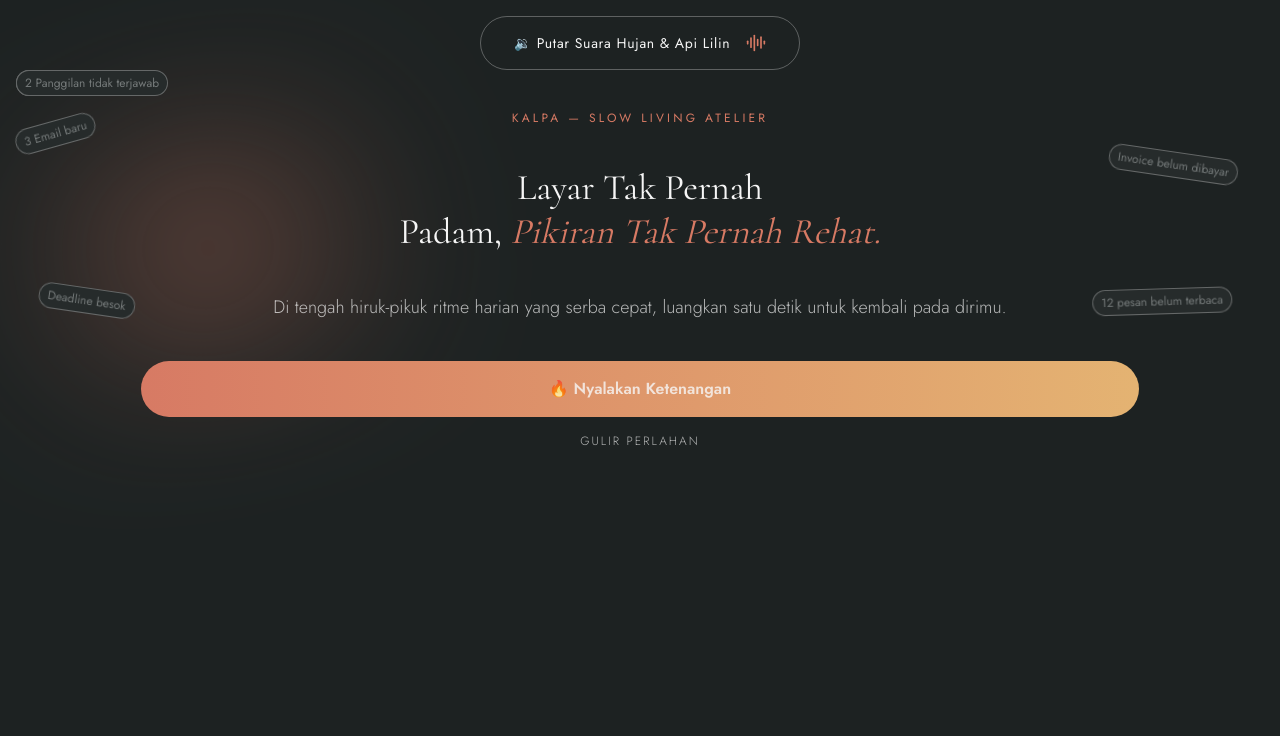
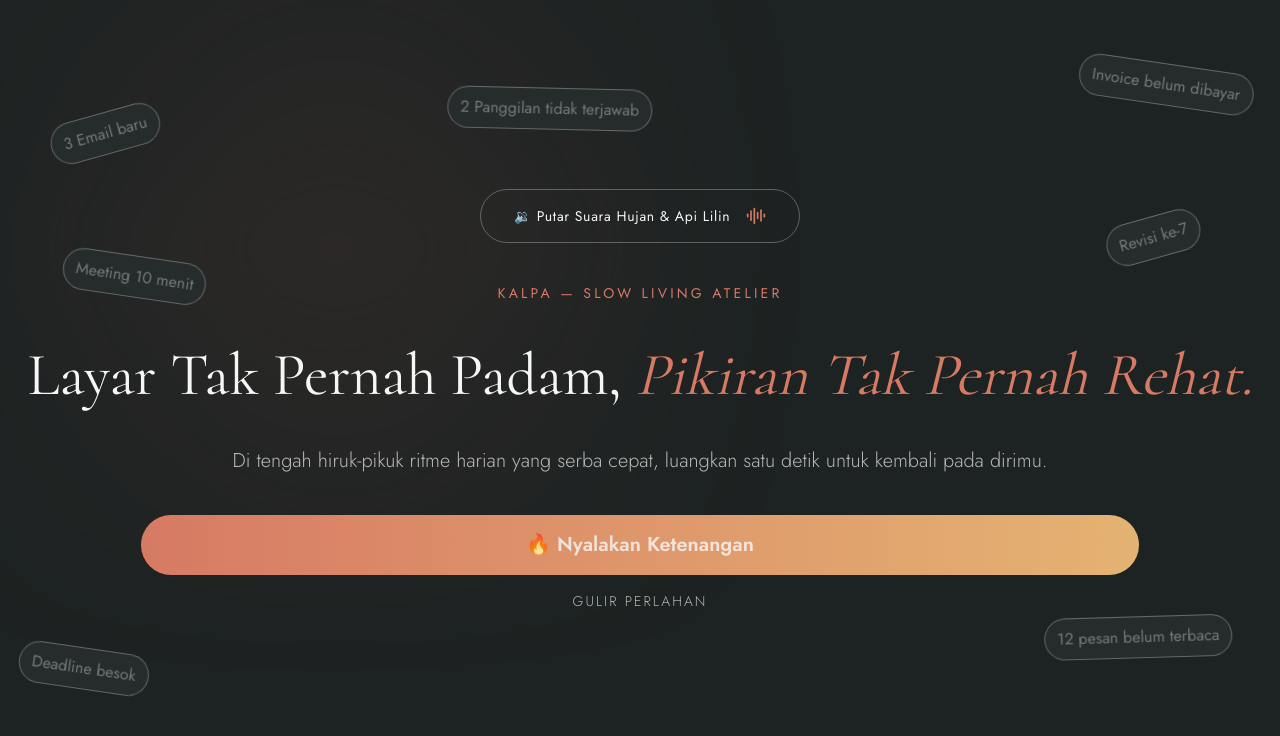
Before and after one commit to RizkyJulianto/Kalpa, a website: page index.html in a window 1280 px wide. Drawn offline with nearby package versions, Linux system fonts and the light colour scheme; files that its build step writes are made by us from their sources.

Commit message:
feat: implement hero section in tablet view

```diff
--- a/src/css/section/hero.css
+++ b/src/css/section/hero.css
@@ -1,5 +1,5 @@
 .hero {
-    @apply w-full bg-black h-dvh p-4 relative z-1
+    @apply w-full bg-black h-dvh p-4 relative z-1 flex flex-col justify-center
 }
 
 .audio {
@@ -19,7 +19,7 @@
 }
 
 .floating-text span {
-    @apply absolute text-sirocco text-xs bg-outerspace border border-cloud/30 rounded-full py-1 px-2
+    @apply absolute text-sirocco text-xs md:text-base bg-outerspace border border-cloud/30 rounded-full py-1 px-2 md:py-2 md:px-3
 }
 
 @keyframes float-slow {
@@ -33,46 +33,52 @@
 }
 
 .floating-text span.text-1 {
-    @apply top-[16%] -rotate-12;
+    @apply top-[13%] md:top-[15%] md:left-[4%] -rotate-12;
     animation: float-slow 3s ease-in-out infinite;
 }
 
 .floating-text span.text-2 {
-    @apply top-[18%] rotate-12 right-10 -z-1;
+    @apply top-[12%] md:top-[7%] rotate-12 right-6 -z-1;
     animation: float-reverse 3s ease-in-out infinite;
 }
 
 .floating-text span.text-3 {
-    @apply top-[35%] rotate-12 left-10 -z-1;
+    @apply top-[50%] md:top-[80%] rotate-12 left-5 -z-1;
     animation: float-reverse 3s ease-in-out infinite;
 }
 .floating-text span.text-4 {
-    @apply top-[37%] rotate-2 right-12 -z-1;
+    @apply top-[55%] md:top-[78%] rotate-2 right-12 -z-1;
     animation: float-slow 3s ease-in-out infinite;
 }
 
 .floating-text span.text-5 {
-    @apply hidden md:block
+    @apply hidden md:block md:right-[6%] md:top-[28%] -rotate-12;
+    animation: float-slow 3s ease-in-out infinite;
 }
 .floating-text span.text-6 {
-    @apply hidden md:block
+    @apply hidden md:block md:top-[31%] md:left-[5%] -z-1 rotate-12;
+    animation: float-reverse 3s ease-in-out infinite;
 }
 .floating-text span.text-7 {
-    @apply hidden md:block
+    @apply hidden md:block md:top-[10%] md:left-[35%] rotate-5;
+    animation: float-reverse 3s ease-in-out infinite;
 }
 
 
-
 .tagline {
-    @apply mt-10 flex justify-center text-japonica font-sans text-xs uppercase font-normal tracking-[0.2rem]
+    @apply mt-10 flex justify-center text-japonica font-sans text-xs md:text-sm uppercase font-normal tracking-[0.2rem]
 }
 
 .overlay-circle {
-    @apply block w-56 h-20 rounded-full bg-japonica absolute -z-10 -rotate-12 blur-[100px] top-[26%] left-24
+    @apply block w-56 h-20 rounded-full bg-japonica absolute -z-10 -rotate-12 md:rotate-180 blur-[150px] top-[26%] left-24 md:left-56
 }
 
 .title {
-    @apply mt-10 text-center font-serif text-cloud text-4xl leading-11
+    @apply mt-10 text-center font-serif text-cloud text-4xl md:text-6xl leading-11 md:leading-16
+}
+
+.title br {
+    @apply block md:hidden
 }
 
 .title span {
@@ -84,7 +90,7 @@
 }
 
 .description p {
-    @apply max-w-[90%] text-center text-[18px] text-cloud/70 font-light
+    @apply max-w-[90%] md:max-w-[70%] text-center text-lg md:text-xl text-cloud/70 font-light
 }
 
 .cta {
@@ -93,9 +99,9 @@
 
 .cta button {
     @apply bg-linear-to-r from-japonica to-[#E4B372] rounded-full py-4 px-6 w-4/5 text-cloud/80 font-semibold border-none outline-none cursor-pointer
-    hover:scale-105 transition-all duration-500
+    hover:scale-105 transition-all duration-500 md:text-xl
 }
 
 .tiny-text {
-    @apply mt-4 text-center uppercase tracking-[2px] text-xs text-cloud/70 font-light
+    @apply mt-4 text-center uppercase tracking-[2px] text-xs md:text-sm text-cloud/70 font-light
 }
```
